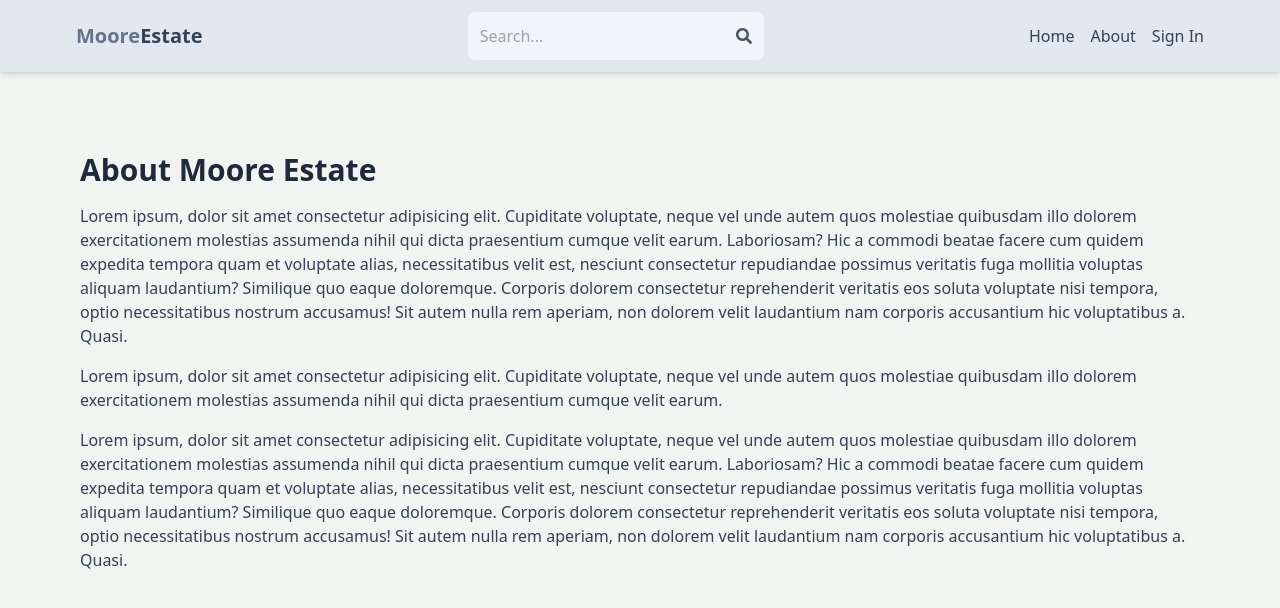
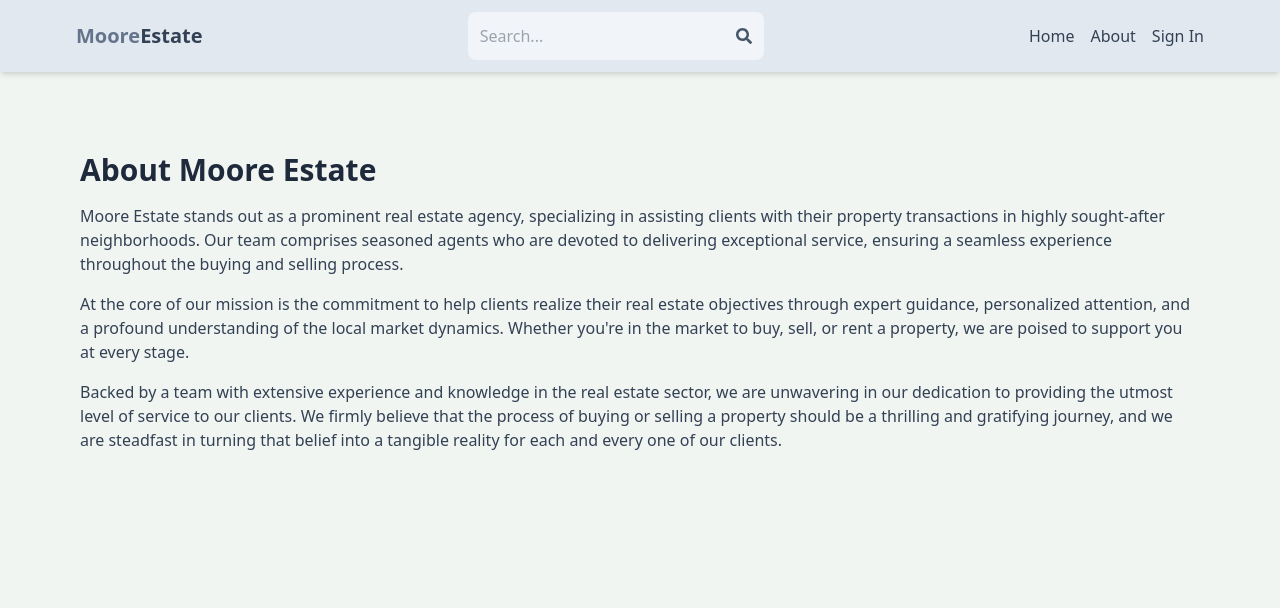
Before and after one commit to kmooredev/mern-estate, a React (Vite) app in the folder client/: page /about in a window 1280 px wide. Shown: the top 608 px of the page. Built offline with nearby package versions, Linux system fonts and the light colour scheme; no server answers.

Commit message:
Update About page content

```diff
--- a/client/src/pages/About.tsx
+++ b/client/src/pages/About.tsx
@@ -5,29 +5,23 @@ const About = () => {
     <div className='py-20 px-4 max-w-6xl mx-auto'>
       <h1 className='text-3xl font-bold mb-4 text-slate-800'>About Moore Estate</h1>
       <p className='mb-4 text-slate-700'>
-        Lorem ipsum, dolor sit amet consectetur adipisicing elit. Cupiditate voluptate, neque vel
-        unde autem quos molestiae quibusdam illo dolorem exercitationem molestias assumenda nihil
-        qui dicta praesentium cumque velit earum. Laboriosam? Hic a commodi beatae facere cum quidem
-        expedita tempora quam et voluptate alias, necessitatibus velit est, nesciunt consectetur
-        repudiandae possimus veritatis fuga mollitia voluptas aliquam laudantium? Similique quo
-        eaque doloremque. Corporis dolorem consectetur reprehenderit veritatis eos soluta voluptate
-        nisi tempora, optio necessitatibus nostrum accusamus! Sit autem nulla rem aperiam, non
-        dolorem velit laudantium nam corporis accusantium hic voluptatibus a. Quasi.
+        Moore Estate stands out as a prominent real estate agency, specializing in assisting clients
+        with their property transactions in highly sought-after neighborhoods. Our team comprises
+        seasoned agents who are devoted to delivering exceptional service, ensuring a seamless
+        experience throughout the buying and selling process.
       </p>
       <p className='mb-4 text-slate-700'>
-        Lorem ipsum, dolor sit amet consectetur adipisicing elit. Cupiditate voluptate, neque vel
-        unde autem quos molestiae quibusdam illo dolorem exercitationem molestias assumenda nihil
-        qui dicta praesentium cumque velit earum.
+        At the core of our mission is the commitment to help clients realize their real estate
+        objectives through expert guidance, personalized attention, and a profound understanding of
+        the local market dynamics. Whether you're in the market to buy, sell, or rent a property, we
+        are poised to support you at every stage.
       </p>
       <p className='mb-4 text-slate-700'>
-        Lorem ipsum, dolor sit amet consectetur adipisicing elit. Cupiditate voluptate, neque vel
-        unde autem quos molestiae quibusdam illo dolorem exercitationem molestias assumenda nihil
-        qui dicta praesentium cumque velit earum. Laboriosam? Hic a commodi beatae facere cum quidem
-        expedita tempora quam et voluptate alias, necessitatibus velit est, nesciunt consectetur
-        repudiandae possimus veritatis fuga mollitia voluptas aliquam laudantium? Similique quo
-        eaque doloremque. Corporis dolorem consectetur reprehenderit veritatis eos soluta voluptate
-        nisi tempora, optio necessitatibus nostrum accusamus! Sit autem nulla rem aperiam, non
-        dolorem velit laudantium nam corporis accusantium hic voluptatibus a. Quasi.
+        Backed by a team with extensive experience and knowledge in the real estate sector, we are
+        unwavering in our dedication to providing the utmost level of service to our clients. We
+        firmly believe that the process of buying or selling a property should be a thrilling and
+        gratifying journey, and we are steadfast in turning that belief into a tangible reality for
+        each and every one of our clients.
       </p>
     </div>
   );
```
